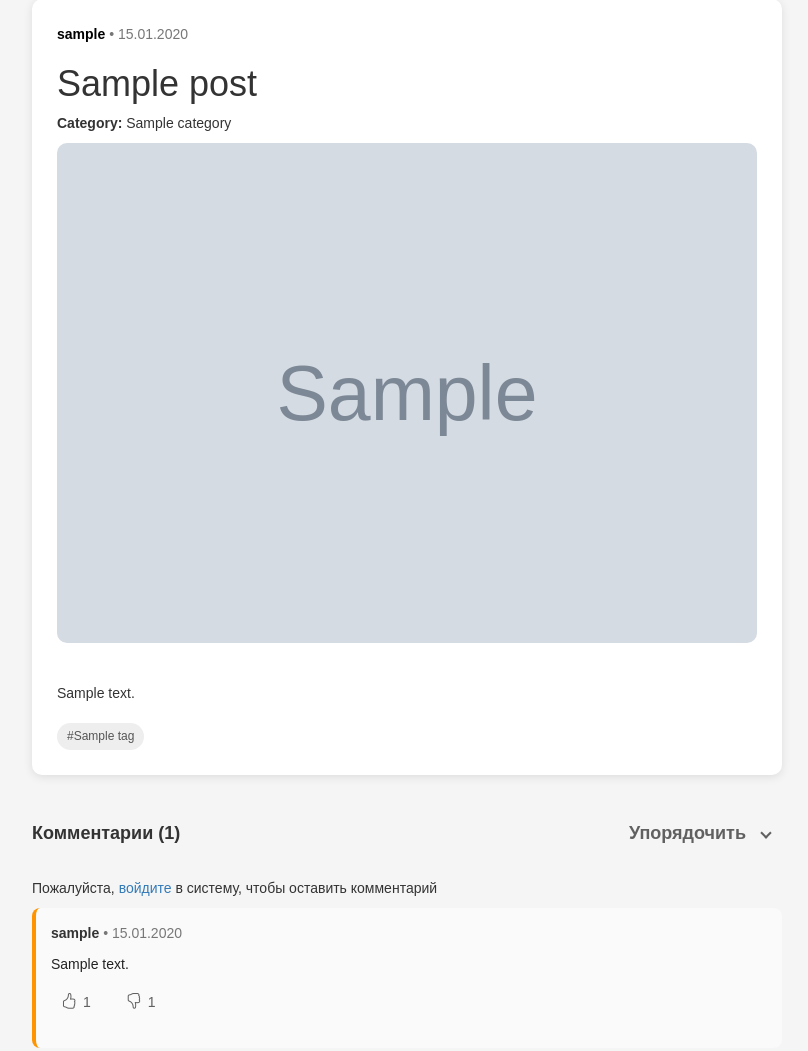
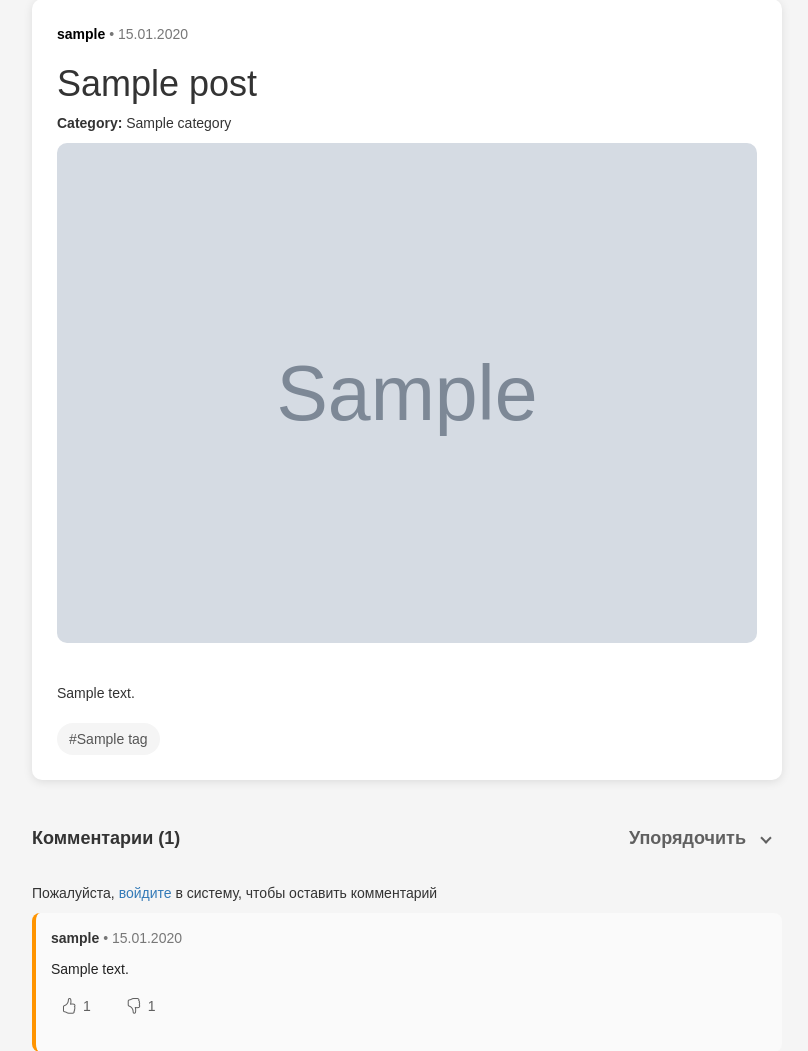
Before and after one commit to angelshear/my-first-blog, a Django app: page /post/1/ in a window 1280 px wide. Shown: the part 108-1159 px from the top of the page, without its empty margins (233-1041 px from the left). Run offline with Django 5.2, Linux system fonts and the light colour scheme; tables that the repository leaves empty hold one stand-in row (values such as "Sample post"); grey boxes marked "Sample" are stand-in pictures; some libraries are stand-ins or nearby versions.

```diff
--- a/blog/static/css/blog.css
+++ b/blog/static/css/blog.css
@@ -1247,19 +1247,6 @@ body {
 .reply-form {
 
     margin-top: 15px;
-}
-
-.tag {
-
-    background: #eee;
-
-    padding: 5px 10px;
-
-    border-radius: 20px;
-
-    margin-right: 5px;
-
-    font-size: 12px;
 }
 
 .post-text {
```
